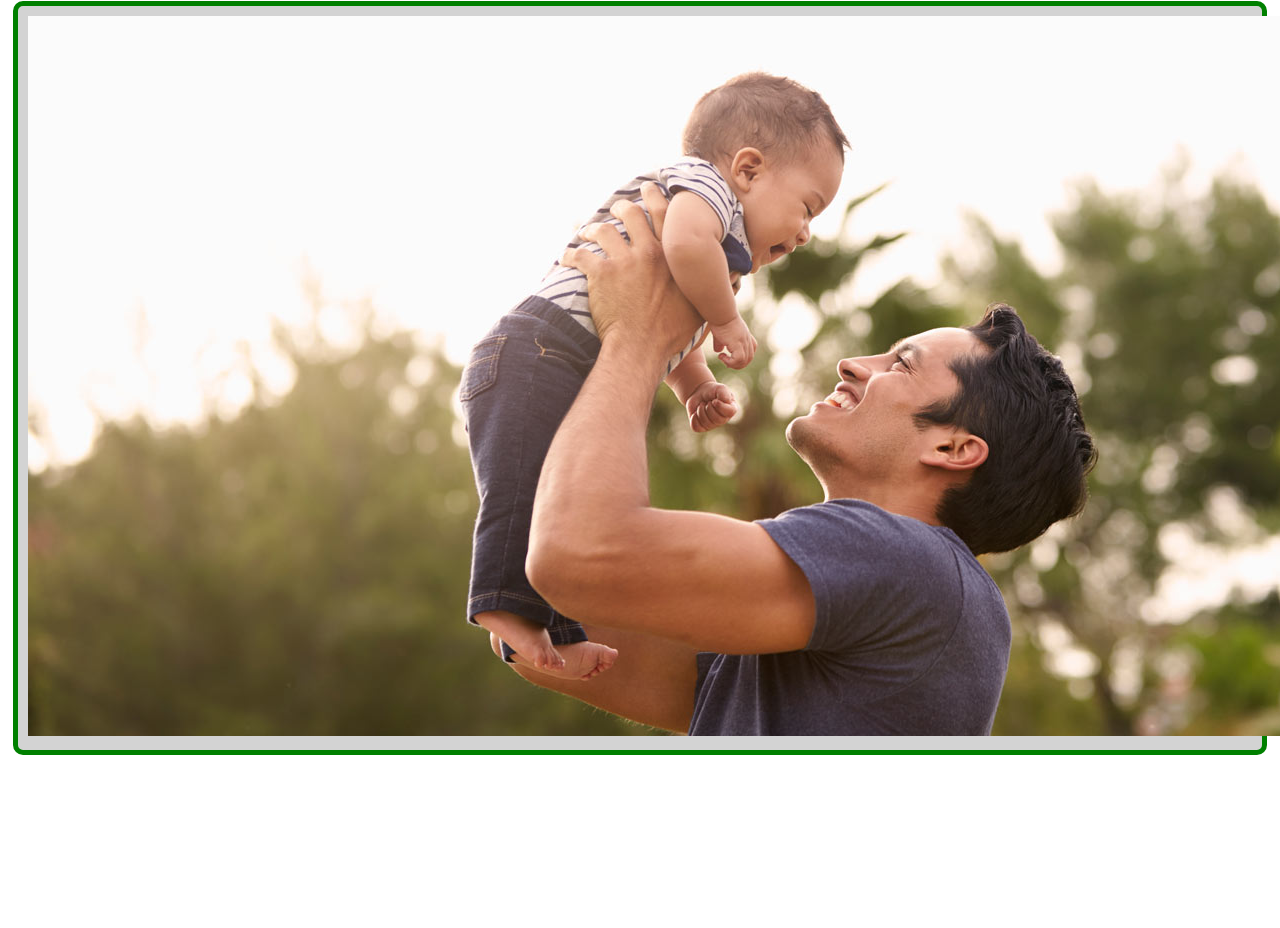
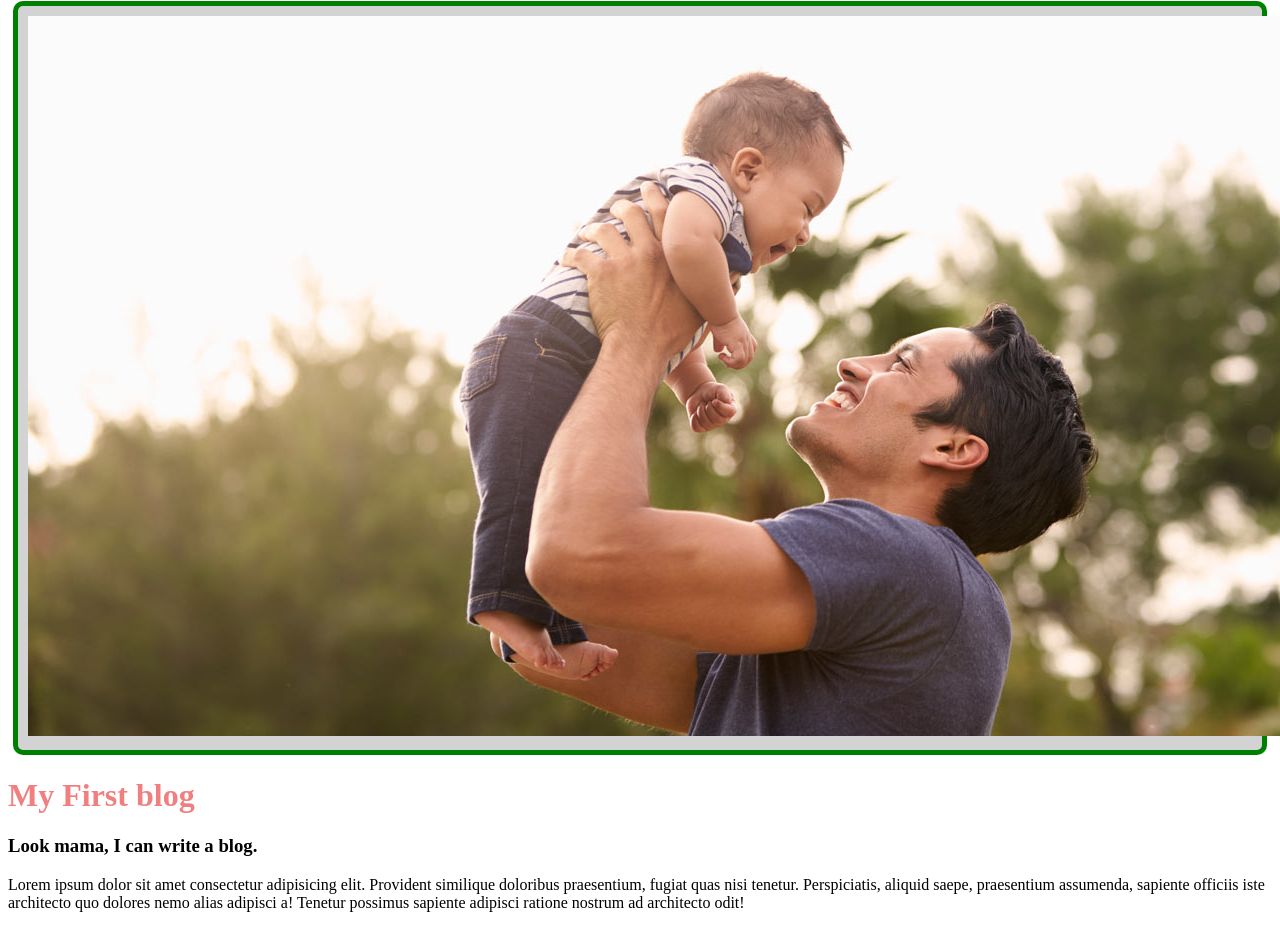
Before and after one commit to btamit/Integrating-javascript, a plain HTML site: page index.html in a window 1280 px wide. Shown: the part 926-1854 px from the top of the page. Before the commit the page ends 1689 px from the top, so only its background shows below. Drawn offline with Linux system fonts and the light colour scheme.

Commit message:
a new blog added

```diff
--- a/index.html
+++ b/index.html
@@ -4,7 +4,7 @@
     <meta charset="UTF-8" />
     <meta http-equiv="X-UA-Compatible" content="IE=edge" />
     <meta name="viewport" content="width=device-width, initial-scale=1.0" />
-    <title>Tour of DOM</title>
+    <title>Tour of DOM </title>
     <link rel="stylesheet" href="style.css" />
   </head>
   <body>
@@ -48,6 +48,12 @@
     <section>
       <img src="Images/baby.jpg" alt="">
      </section>
+
+     <div>
+      <h1>My First blog</h1>
+      <h3>Look mama, I can write a blog.</h3>
+      <p>Lorem ipsum dolor sit amet consectetur adipisicing elit. Provident similique doloribus praesentium, fugiat quas nisi tenetur. Perspiciatis, aliquid saepe, praesentium assumenda, sapiente officiis iste architecto quo dolores nemo alias adipisci a! Tenetur possimus sapiente adipisci ratione nostrum ad architecto odit!</p>
+     </div>
     <script src="JS/dom.js"></script>
     <script src="JS/append.js"></script>
     <script src="JS/styleInJs.js"></script>
```
